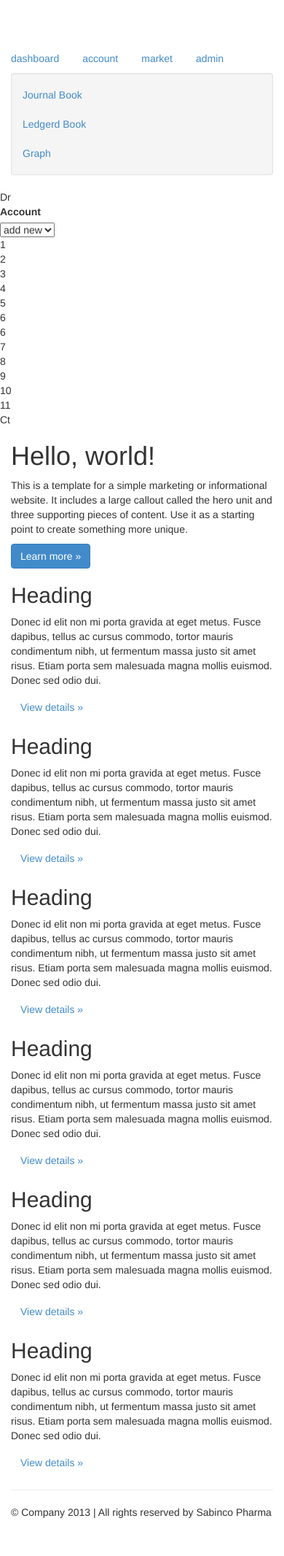
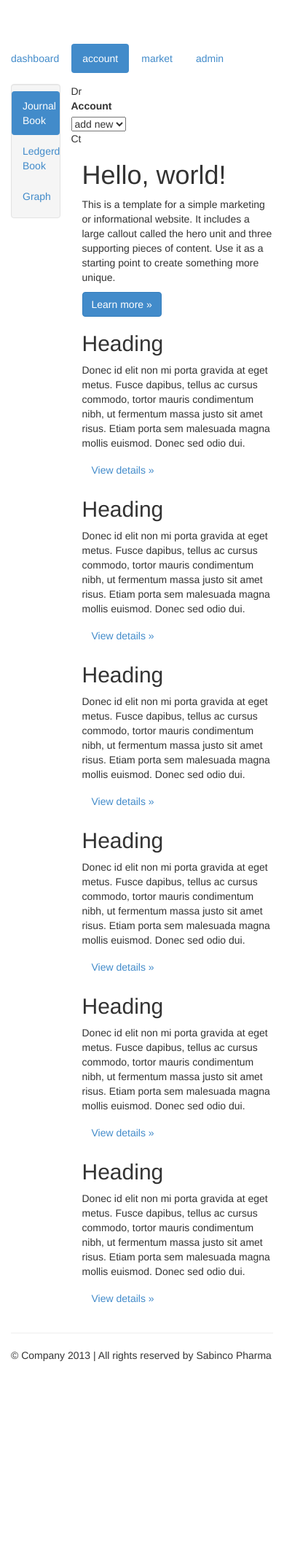
Before and after one commit to mizbah/Pharma, a CodeIgniter app: page /index.php/journal/index in a window 390 px wide. Shown: the whole page at 73% size. After the commit the page ends 1865 px from the top, so only its background shows below. Run offline with CodeIgniter, Linux system fonts and the light colour scheme.

Commit message:
nav and side nav is fix with bootstrap 3.1.1

```diff
--- a/application/views/account/journal-box.php
+++ b/application/views/account/journal-box.php
@@ -10,17 +10,3 @@
 	</div>
 
 </div>
-<div class="row">
-  <div class="col-md-1">1</div>
-  <div class="col-md-1">2</div>
-  <div class="col-md-1">3</div>
-  <div class="col-md-1">4</div>
-  <div class="col-md-1">5</div>
-  <div class="col-md-1">6</div>
-  <div class="col-md-1">6</div>
-  <div class="col-md-1">7</div>
-  <div class="col-md-1">8</div>
-  <div class="col-md-1">9</div>
-  <div class="col-md-1">10</div>
-  <div class="col-md-1">11</div>
-</div>
--- a/application/views/header.php
+++ b/application/views/header.php
@@ -60,13 +60,13 @@
     <?php require_once 'top-nav.php'; ?>
 
     <div class="container-fluid">
-      <div class="row-fluid">
+      <div class="row" style="margin-top: 15px;">
       <?php //var_dump (!isset($ctrl_nav['child']));?>
       	<?php if (isset($ctrl_nav['child']) && empty($ctrl_nav['child'])){
-	        echo '<div class="span12">';
+	        echo '<div class="col-xs-11">';
 	     }else{
-	    	echo '<div class="span3">';
+	    	echo '<div class="col-xs-3">';
 	        require_once 'side-nav.php';
 	       echo '</div><!--/span-->
-	        <div class="span9">';
+	        <div class="col-xs-9">';
     	}?>
--- a/application/views/side-nav.php
+++ b/application/views/side-nav.php
@@ -1,14 +1,15 @@
 
 		<div class="well sidebar-nav">
-            <ul class="nav nav-list">
+            <ul class="nav nav-pills nav-stacked">
             	<?php
             		if(!empty($ctrl_nav) && isset($ctrl_nav['child'])) {
 						foreach ($ctrl_nav['child'] as $key=>$val) {
 
 							if($val['active'] == 1) {
+
 								$s_n = '<li ';
-								if (isset($active_side_nav) && $active_side_nav == $val['url']) {
-									$s_n .= 'class="active"';
+								if (isset($ctrl) && $ctrl == $val['url']) {
+									$s_n .= ' class="active" ';
 								}
 								$s_n .= '><a href="'.$val['url'].'">'.$val['label'].'</a></li>';
 								echo $s_n;
--- a/application/views/top-nav.php
+++ b/application/views/top-nav.php
@@ -3,7 +3,7 @@
     	foreach ($nav as $key=>$value){
 			if ($value['active'] == 1){
 				$li = '<li ';
-				if (isset($ctrl) && $ctrl == $value['url']){
+				if (isset($ctrl_nav['name']) && $ctrl_nav['name'] == $value['url']){
 				$li .=' class="active" ';
 			}
 				$li .= '><a href="'.$value['url'].'">'.$value['name'].'</a></li>';
```
